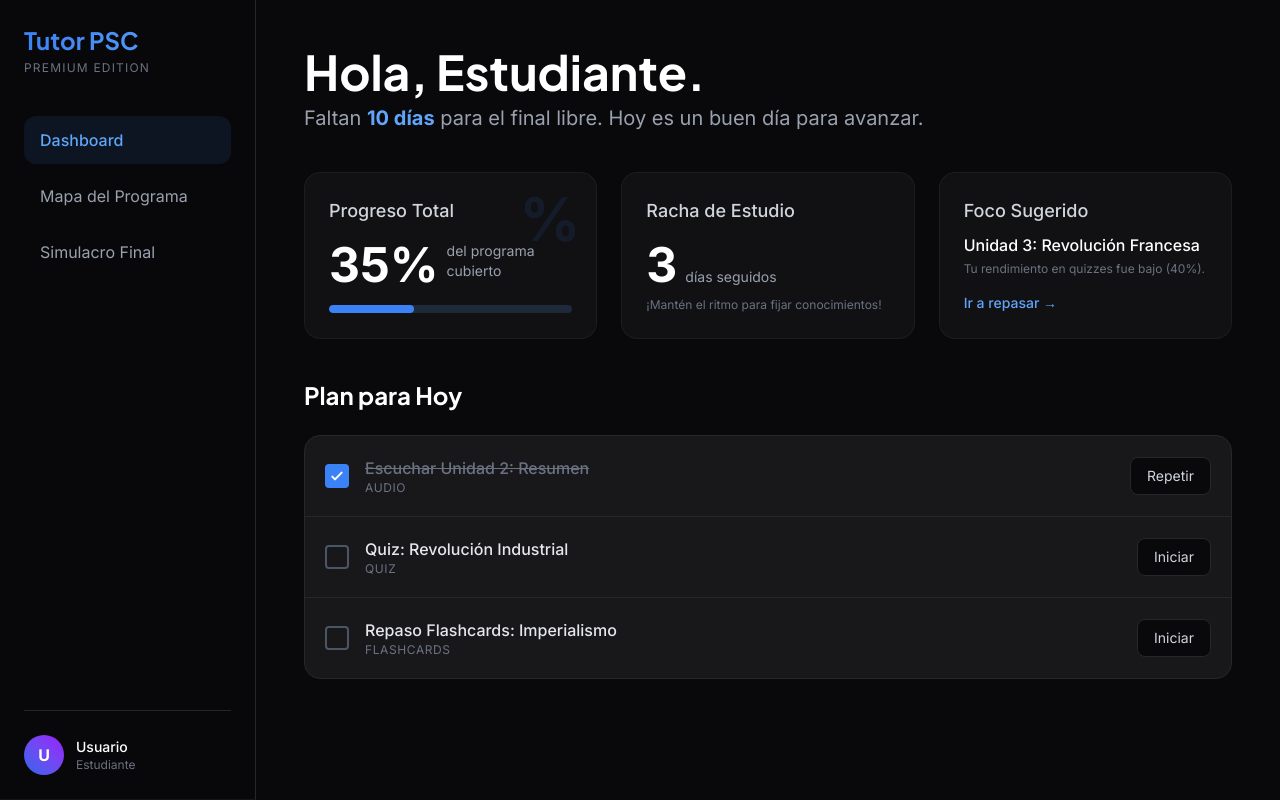
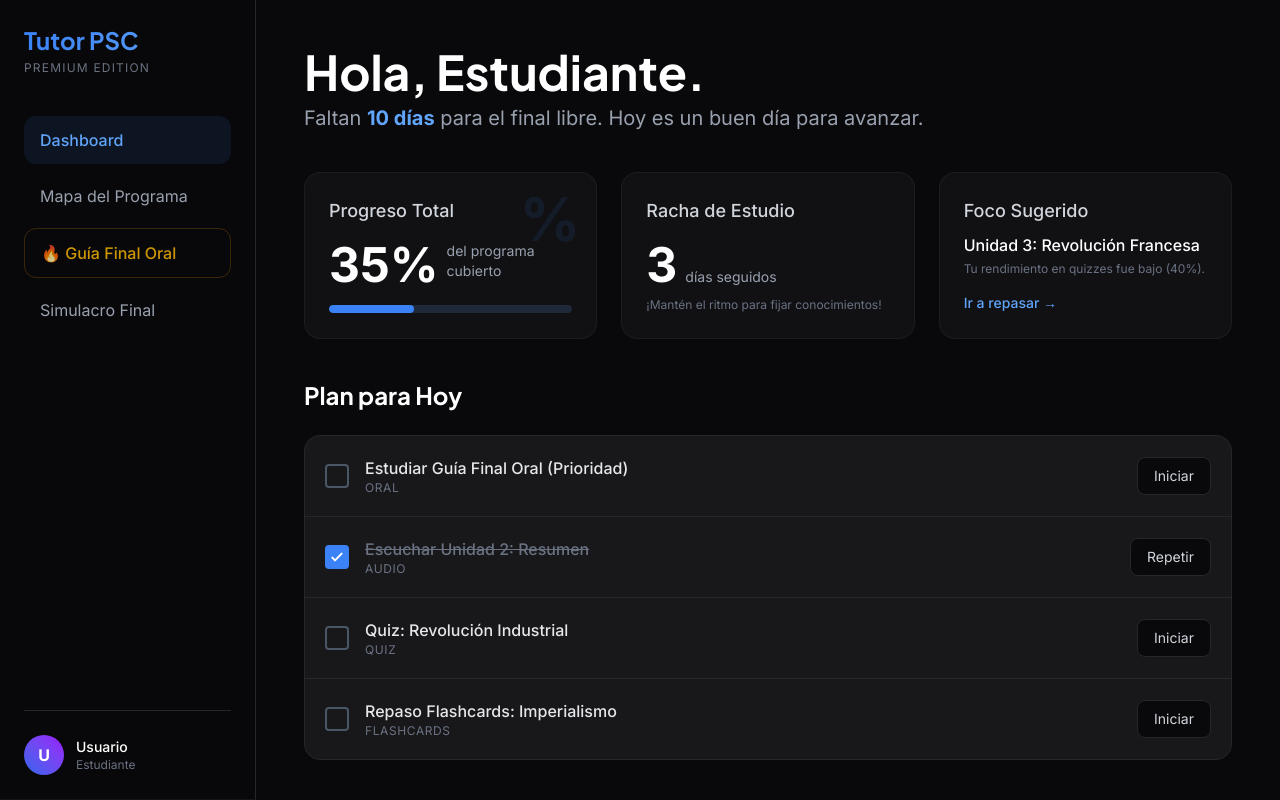
Before and after one commit to fernandoparronchi/tutor-psc, a Next.js app: page / in a window 1280 px wide. Built offline with nearby package versions, Linux system fonts and the light colour scheme.

Commit message:
feat: add sidebar link and dashboard task for Oral Prep guide

```diff
--- a/app/layout.tsx
+++ b/app/layout.tsx
@@ -42,6 +42,9 @@ export default function RootLayout({
               <a href="/mapa" className="block px-4 py-3 rounded-xl text-gray-400 hover:text-white hover:bg-white/5 transition-all">
                 Mapa del Programa
               </a>
+              <a href="/oral" className="block px-4 py-3 rounded-xl text-amber-400/80 hover:text-amber-300 hover:bg-amber-500/10 transition-all font-medium border border-amber-500/20">
+                🔥 Guía Final Oral
+              </a>
               <a href="/simulacro" className="block px-4 py-3 rounded-xl text-gray-400 hover:text-white hover:bg-white/5 transition-all">
                 Simulacro Final
               </a>
--- a/app/page.tsx
+++ b/app/page.tsx
@@ -13,6 +13,7 @@ export default function Dashboard() {
   }, []);
 
   const tasks = [
+    { id: 0, title: "Estudiar Guía Final Oral (Prioridad)", completed: false, type: "oral" },
     { id: 1, title: "Escuchar Unidad 2: Resumen", completed: true, type: "audio" },
     { id: 2, title: "Quiz: Revolución Industrial", completed: false, type: "quiz" },
     { id: 3, title: "Repaso Flashcards: Imperialismo", completed: false, type: "flashcards" },
```
